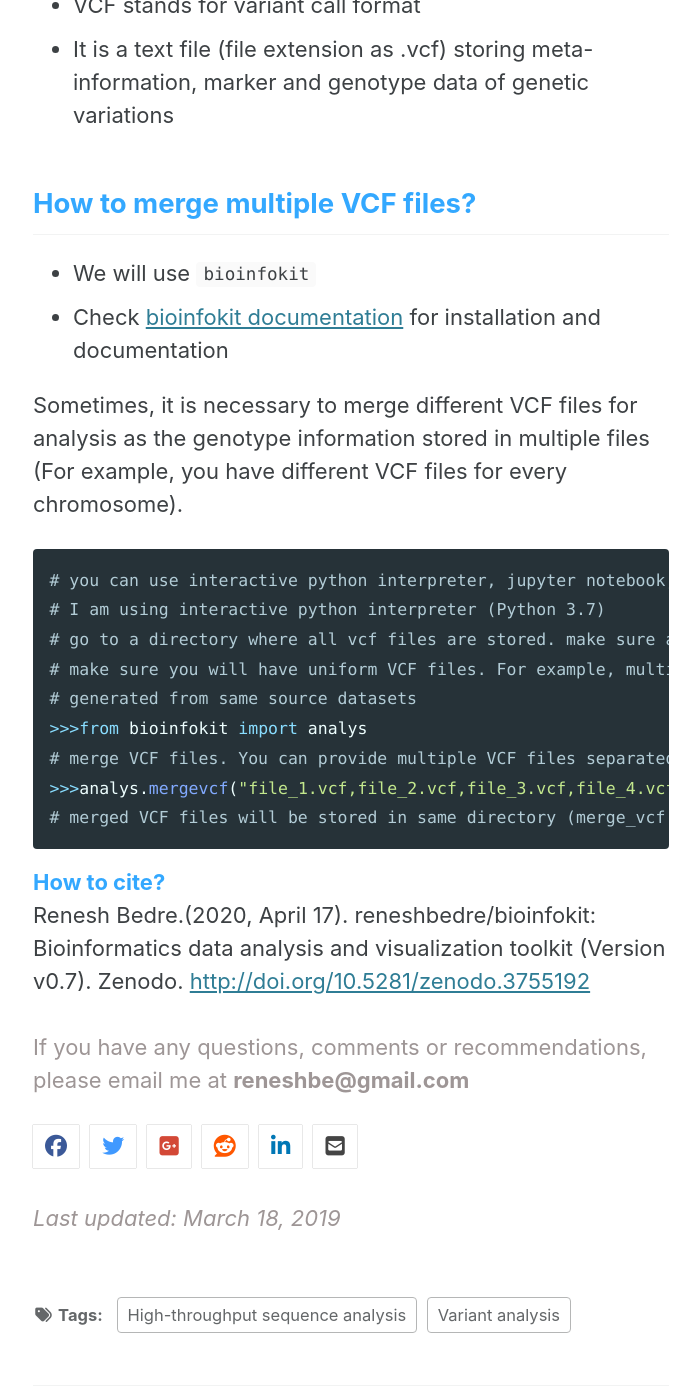
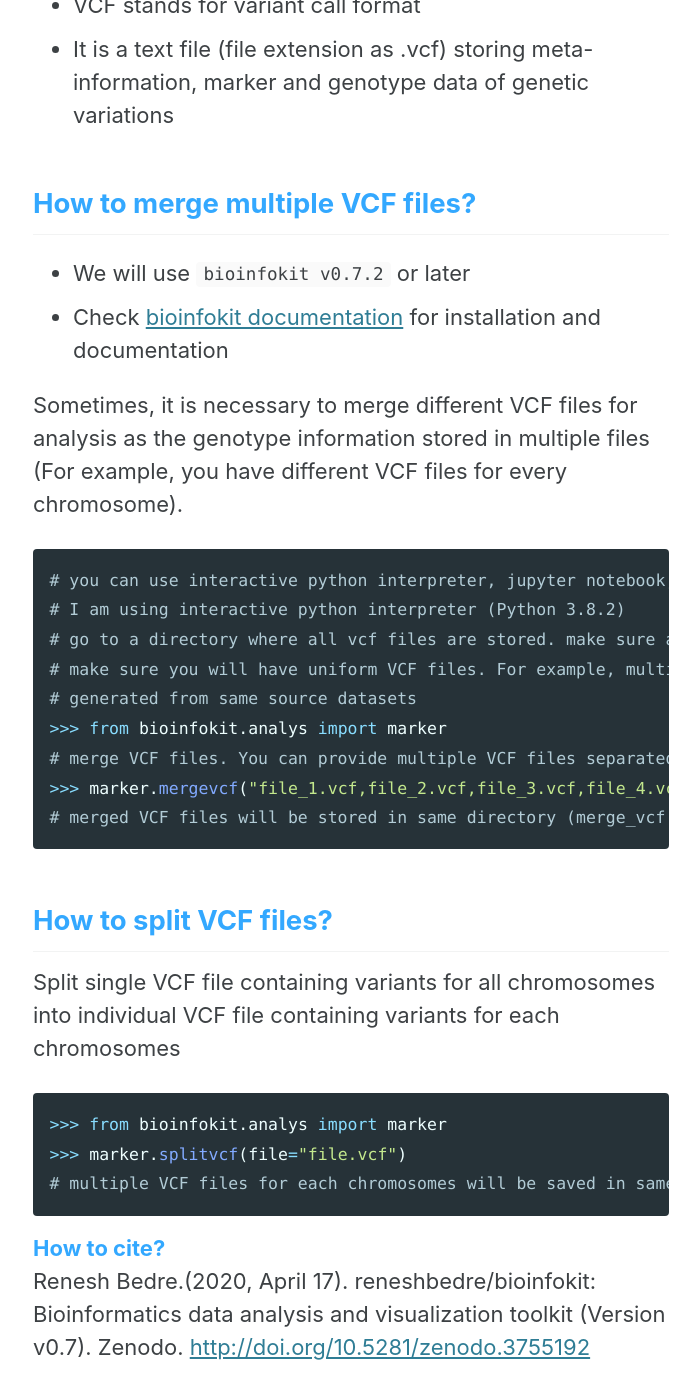
Before and after one commit to reneshbedre/reneshbedre.github.io, a Jekyll site: the page built from _posts/2019-03-18-mergevcf.md, in a window 1280 px wide and 1400 px high, scrolled down 413 px. Shown: the whole window, without its empty margins (289-989 px from the left). Built offline with Jekyll 4.4.1, drawn with Linux system fonts in a browser that asks for light colours; cached includes are drawn as plain includes; nearby versions of some CDN libraries; a style sheet for code colours, icons or effects is not loaded; some of the changed text lies outside the part shown.

Commit message:
split bcf and othe functions

````diff
--- a/_posts/2019-03-18-mergevcf.md
+++ b/_posts/2019-03-18-mergevcf.md
@@ -1,13 +1,12 @@
 ---
-title: "Merge multiple VCF files"
+title: "Merge and split VCF files"
 date:   2019-03-18 010:19:20
 permalink: blog/mergevcf.html
 author_profile: false
-toc: true
-toc_label: "Page Content"
 tags:
   - Variant analysis
   - High-throughput sequence analysis
+  - Genotyping
 ---
 
 <p>
@@ -19,22 +18,32 @@ tags:
 - It is a text file (file extension as .vcf) storing meta-information, marker and genotype data of genetic variations
 
 ## <span style="color:#33a8ff">How to merge multiple VCF files? </span>
-- We will use `bioinfokit`
+- We will use `bioinfokit v0.7.2` or later
 - Check [bioinfokit documentation]({{"/blog/howtoinstall.html" | absolute_url }}) for installation and documentation
 
 Sometimes, it is necessary to merge different VCF files for analysis as the genotype information stored in multiple
 files (For example, you have different VCF files for every chromosome).
 
 ```python
-# you can use interactive python interpreter, jupyter notebook, spyder or python code
-# I am using interactive python interpreter (Python 3.7)
+# you can use interactive python interpreter, jupyter notebook, google colab, spyder or python code
+# I am using interactive python interpreter (Python 3.8.2)
 # go to a directory where all vcf files are stored. make sure all files are uncompressed.
 # make sure you will have uniform VCF files. For example, multiple VCF files
 # generated from same source datasets
->>>from bioinfokit import analys
+>>> from bioinfokit.analys import marker
 # merge VCF files. You can provide multiple VCF files separated by comma.
->>>analys.mergevcf("file_1.vcf,file_2.vcf,file_3.vcf,file_4.vcf")
+>>> marker.mergevcf("file_1.vcf,file_2.vcf,file_3.vcf,file_4.vcf")
 # merged VCF files will be stored in same directory (merge_vcf.vcf)
+```
+
+## <span style="color:#33a8ff">How to split VCF files? </span>
+
+Split single VCF file containing variants for all chromosomes into individual VCF file containing variants for each chromosomes
+
+```python
+>>> from bioinfokit.analys import marker
+>>> marker.splitvcf(file="file.vcf")
+# multiple VCF files for each chromosomes will be saved in same directory
 ```
 
 
@@ -46,4 +55,4 @@ files (For example, you have different VCF files for every chromosome).
 {% include  share.html %}
 </p>
 
-<span style="color:#9e9696"><i> Last updated: March 18, 2019</i> </span>
+<span style="color:#9e9696"><i> Last updated: May 08, 2020</i> </span>
````
Also changed, not shown: _posts/2019-11-26-hmap.md (+1 -1 lines), _posts/2020-02-07-pandas.md (+5 -0 lines), _posts/2020-03-11-howtoinstall.md (+20 -2 lines).
